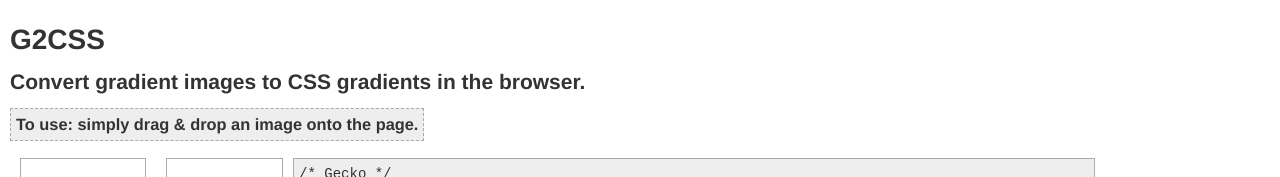
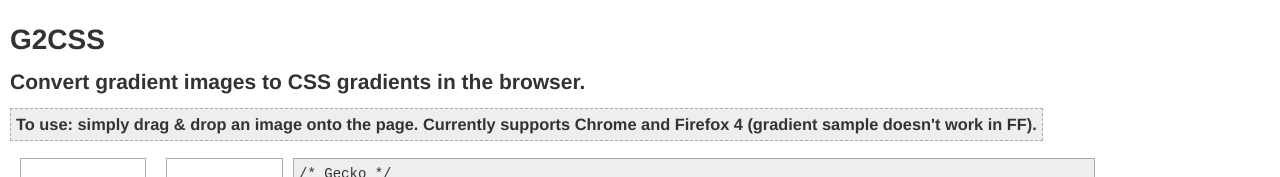
Before and after one commit to driverdan/g2css, a plain HTML site: page index.html in a window 1280 px wide. Shown: the top 177 px of the page. Drawn offline with nearby package versions, Linux system fonts and the light colour scheme.

Commit message:
Add supported browsers

```diff
--- a/index.html
+++ b/index.html
@@ -13,7 +13,7 @@
 				<h2>Convert gradient images to CSS gradients in the browser.</h2>
 			</header>
 
-			<h3 class="use">To use: simply drag & drop an image onto the page.</h3>
+			<h3 class="use">To use: simply drag & drop an image onto the page. Currently supports Chrome and Firefox 4 (gradient sample doesn't work in FF).</h3>
 
 			<article id="img1">
 				<section class="img">
```
Also changed, not shown: 1 other file.
